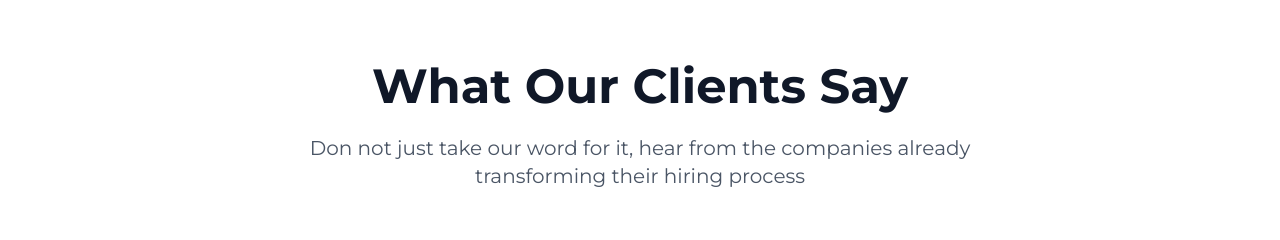
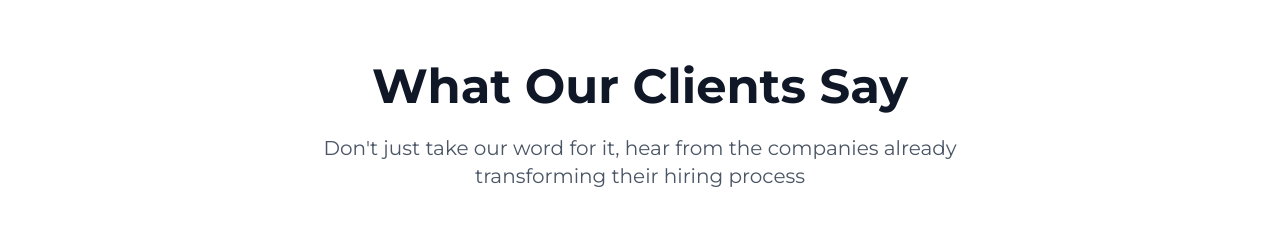
Before and after one commit to harshit0808sharma/offer-letter-generator, a Next.js app: page /about in a window 1280 px wide. Shown: the part 2960-3200 px from the top of the page. Built offline with nearby package versions, Linux system fonts and the light colour scheme.

Commit message:
some other changes

```diff
--- a/app/components/About/Testimonials.js
+++ b/app/components/About/Testimonials.js
@@ -57,7 +57,7 @@ export default function TestimonialsSection() {
             className="text-xl text-gray-600 max-w-3xl mx-auto"
             variants={itemVariants}
           >
-            Don not just take our word for it, hear from the companies already transforming their hiring process
+            Don&apos;t just take our word for it, hear from the companies already transforming their hiring process
           </motion.p>
         </motion.div>
 
@@ -79,7 +79,9 @@ export default function TestimonialsSection() {
                   <FaStar key={i} className="w-5 h-5 text-yellow-400" />
                 ))}
               </div>
-              <p className="text-gray-700 mb-6 italic">"{testimonial.text}"</p>
+              <p className="text-gray-700 mb-6 italic">
+                &quot;{testimonial.text}&quot;
+              </p>
               <div className="border-t pt-4">
                 <p className="font-semibold text-gray-900">{testimonial.author}</p>
                 <p className="text-gray-600">{testimonial.company}</p>
```
